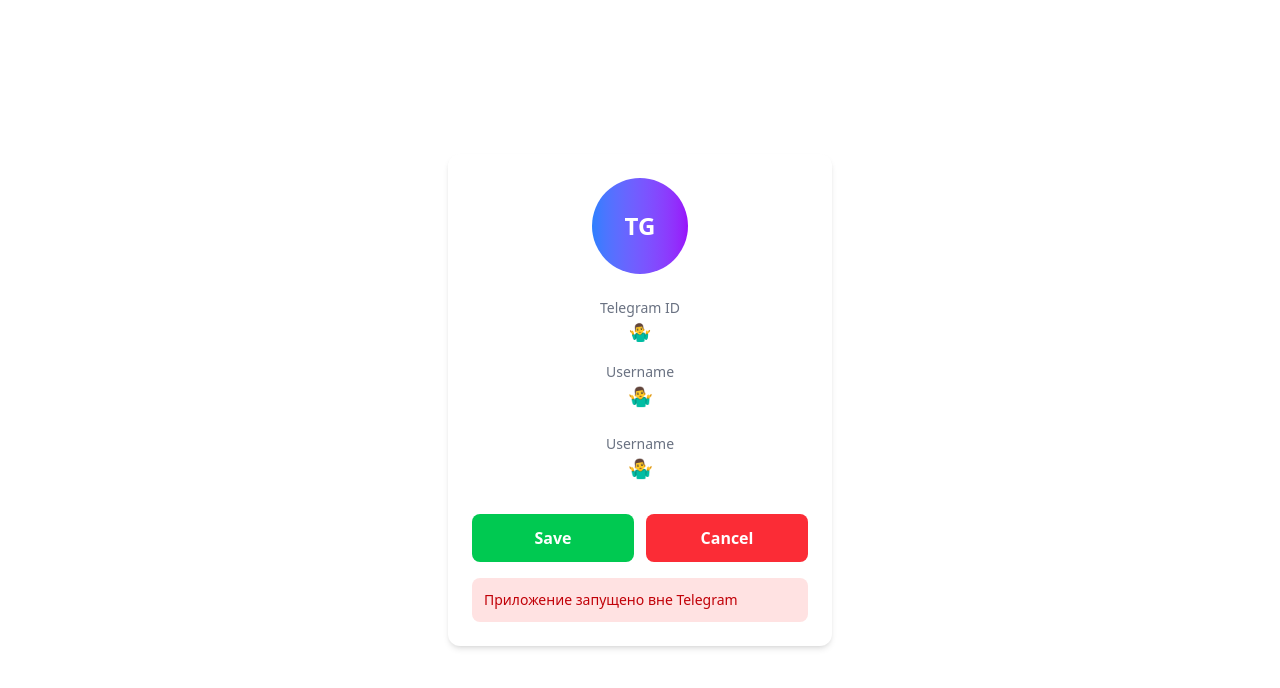
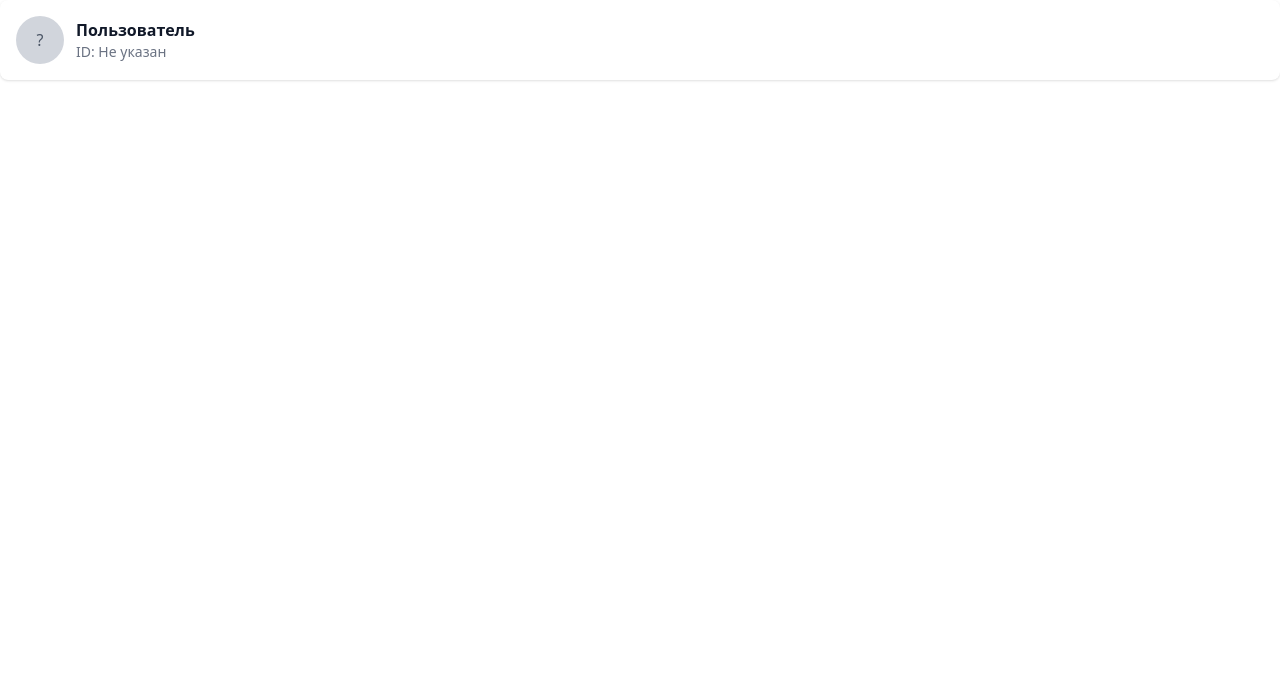
Before and after one commit to Rinat2014/tg_webapp_02, a Nuxt app: page / in a window 1280 px wide. Shown: the top 688 px of the page. Built offline with nearby package versions, Linux system fonts and the light colour scheme.

Commit message:
pravki 12:28

```diff
--- a/app/components/UserInfo.vue
+++ b/app/components/UserInfo.vue
@@ -1,82 +1,31 @@
 <template>
-  <div class="min-h-screen flex items-center justify-center p-4">
-    <div class="max-w-sm w-full bg-white rounded-xl shadow-md p-6">
+  <div class="flex items-center gap-3 p-4 bg-white rounded-lg shadow">
     <!-- Аватар -->
-      <div class="flex justify-center mb-6">
     <div class="relative">
       <img
-            v-if="userData?.photo_url"
-            :src="userData.photo_url"
-            :alt="userData.username || 'User'"
-            class="w-24 h-24 rounded-full border-4 border-white shadow-lg"
+        v-if="userPhoto"
+        :src="userPhoto"
+        alt="Avatar"
+        class="w-12 h-12 rounded-full"
       />
       <div
         v-else
-            class="w-24 h-24 rounded-full bg-gradient-to-r from-blue-500 to-purple-600 flex items-center justify-center text-white text-2xl font-bold"
+        class="w-12 h-12 rounded-full bg-gray-300 flex items-center justify-center"
       >
+        <span class="text-gray-600 font-medium">
           {{ userInitials }}
-          </div>
+        </span>
       </div>
     </div>
 
-      <!-- ID -->
-      <div class="mb-4 text-center">
-        <p class="text-sm text-gray-500">Telegram ID</p>
-        <p class="text-lg font-mono font-bold text-gray-800">{{ userData?.id || '🤷‍♂️' }}</p>
-      </div>
-
-      <!-- Username -->
-      <div class="text-center mb-6">
-        <p class="text-sm text-gray-500">Username</p>
-        <p class="text-xl font-semibold text-gray-800">
-          {{ userData?.username ? `@${userData.username}` : '🤷‍♂️' }}
-        </p>
-      </div>
-
-      <!-- chat_id -->
-      <div class="text-center mb-6">
-        <p class="text-sm text-gray-500">Username</p>
-        <p class="text-xl font-semibold text-gray-800">
-          {{ userData?.username ? `@${userData.username}` : '🤷‍♂️' }}
-        </p>
-      </div>
-
-      <!-- Кнопки -->
-      <div class="grid grid-cols-2 gap-3 mt-8">
-        <button
-          @click="saveAction"
-          :disabled="sending"
-          class="flex-1 bg-green-500 hover:bg-green-600 disabled:bg-green-300 text-white font-semibold py-3 px-4 rounded-lg transition-colors duration-200 flex items-center justify-center"
-        >
-          <span v-if="!sending">Save</span>
-          <span v-else class="flex items-center">
-            <svg class="animate-spin h-5 w-5 mr-2" xmlns="http://www.w3.org/2000/svg" fill="none" viewBox="0 0 24 24">
-              <circle class="opacity-25" cx="12" cy="12" r="10" stroke="currentColor" stroke-width="4"></circle>
-              <path class="opacity-75" fill="currentColor" d="M4 12a8 8 0 018-8V0C5.373 0 0 5.373 0 12h4zm2 5.291A7.962 7.962 0 014 12H0c0 3.042 1.135 5.824 3 7.938l3-2.647z"></path>
-            </svg>
-            Sending...
+    <!-- Информация о пользователе -->
+    <div class="flex flex-col">
+      <span class="font-semibold text-gray-900">
+        {{ userName || 'Пользователь' }}
       </span>
-        </button>
-
-        <button
-          @click="cancelAction"
-          :disabled="sending"
-          class="flex-1 bg-red-500 hover:bg-red-600 disabled:bg-red-300 text-white font-semibold py-3 px-4 rounded-lg transition-colors duration-200 flex items-center justify-center"
-        >
-          Cancel
-        </button>
-      </div>
-
-      <!-- Сообщение об ошибке -->
-      <div v-if="errorMessage" class="mt-4 p-3 bg-red-100 text-red-700 rounded-lg text-sm">
-        {{ errorMessage }}
-      </div>
-
-      <!-- Отладка -->
-      <div v-if="!userData && loading" class="mt-6 text-center">
-        <div class="inline-block animate-spin rounded-full h-8 w-8 border-b-2 border-blue-600"></div>
-        <p class="mt-2 text-sm text-gray-500">Загрузка данных...</p>
-      </div>
+      <span class="text-sm text-gray-500">
+        ID: {{ userId || 'Не указан' }}
+      </span>
     </div>
   </div>
 </template>
@@ -118,175 +67,29 @@
 
 
 
-
-
 <script setup>
 import { ref, onMounted, computed } from 'vue'
 
+const userId = ref('')
+const userName = ref('')
+const userPhoto = ref('')
 
-
-useHead({
-  script: [
-    {
-      src: 'https://telegram.org/js/telegram-web-app.js?56',
-      async: true,
-      defer: true
-    }
-  ]
+const userInitials = computed(() => {
+  if (!userName.value) return '?'
+  return userName.value.charAt(0).toUpperCase()
 })
 
-
-
-const runtimeConfig = useRuntimeConfig()
-const botToken = runtimeConfig.public.tg_bot_token
-
-const userData = ref(null)
-const loading = ref(true)
-const sending = ref(false)
-const errorMessage = ref('')
-
-// Получаем инициалы для аватара (если не установлено фото)
-const userInitials = computed(() => {
-  if (!userData.value?.first_name) return 'TG'
-  return userData.value.first_name.charAt(0).toUpperCase()
-})
-
-// Получение данных из Telegram WebApp
-const getTelegramData = () => {
-  // if (typeof window === 'undefined') {
-  //   loading.value = false
-  //   return
-  // }
-
-  // Проверяем Telegram WebApp
+onMounted(() => {
+  // Проверяем, что мы в Telegram WebApp
   if (window.Telegram?.WebApp) {
     const tg = window.Telegram.WebApp
+    const user = tg.initDataUnsafe?.user
 
-    // Инициализируем
-    tg.ready()
-    tg.expand()
-
-    // Получаем данные пользователя
-    const user = tg.initDataUnsafe?.user
     if (user) {
-      userData.value = {
-        id: user.id,
-        username: user.username,
-        first_name: user.first_name,
-        photo_url: user.photo_url
-      }
-      // console.log('Данные Telegram:', userData.value)
-    }
-  } else {
-    // console.log('Запущено вне Telegram')
-    errorMessage.value = 'Приложение запущено вне Telegram'
-  }
-
-  loading.value = false
-}
-
-// Функция для отправки сообщения в чат
-const sendMessageToChat = async (text) => {
-  try {
-    const tg = window.Telegram?.WebApp
-    if (!tg) {
-      throw new Error('Telegram WebApp не доступен')
-    }
-
-    // Получаем ID пользователя/чата
-    const initData = tg.initDataUnsafe
-    let chatId = initData?.user?.id
-
-    // Если нет user.id, пытаемся получить chat.id
-    if (!chatId) {
-      chatId = initData?.chat?.id
-    }
-
-    if (!chatId) {
-      throw new Error('Не удалось получить chat_id')
-    }
-
-
-    if (!botToken) {
-      throw new Error('Токен бота не настроен')
-    }
-
-    // console.log('Отправка сообщения:', { chatId, text, botToken: botToken ? 'установлен' : 'отсутствует' })
-
-    // Отправляем сообщение через Telegram Bot API
-    const response = await fetch(`https://api.telegram.org/bot${botToken}/sendMessage`, {
-      method: 'POST',
-      headers: {
-        'Content-Type': 'application/json',
-      },
-      body: JSON.stringify({
-        chat_id: chatId,
-        text: text
-      })
-    })
-
-    const result = await response.json()
-
-    if (!result.ok) {
-      console.error('Ошибка Telegram API:', result)
-      throw new Error(result.description || 'Ошибка отправки сообщения')
-    }
-
-    // console.log('Сообщение отправлено успешно:', result)
-    return result
-  } catch (error) {
-    console.error('Ошибка отправки сообщения:', error)
-    throw error
+      userId.value = user.id
+      userName.value = user.username || `${user.first_name} ${user.last_name || ''}`.trim()
+      userPhoto.value = user.photo_url
     }
   }
-
-// Действие кнопки Save
-const saveAction = async () => {
-  if (sending.value) return
-
-  sending.value = true
-  errorMessage.value = ''
-
-  try {
-    await sendMessageToChat('save')
-
-    // Закрываем WebApp после успешной отправки
-    const tg = window.Telegram?.WebApp
-    if (tg) {
-      tg.close()
-    }
-  } catch (error) {
-    errorMessage.value = `Ошибка: ${error.message}`
-    console.error('Save error:', error)
-  } finally {
-    sending.value = false
-  }
-}
-
-// Действие кнопки Cancel
-const cancelAction = async () => {
-  if (sending.value) return
-
-  sending.value = true
-  errorMessage.value = ''
-
-  try {
-    await sendMessageToChat('cancel')
-
-    // Закрываем WebApp после успешной отправки
-    const tg = window.Telegram?.WebApp
-    if (tg) {
-      tg.close()
-    }
-  } catch (error) {
-    errorMessage.value = `Ошибка: ${error.message}`
-    console.error('Cancel error:', error)
-  } finally {
-    sending.value = false
-  }
-}
-
-onMounted(() => {
-  getTelegramData()
 })
 </script>
```
Lines whose indentation alone changed are shown as unchanged.
